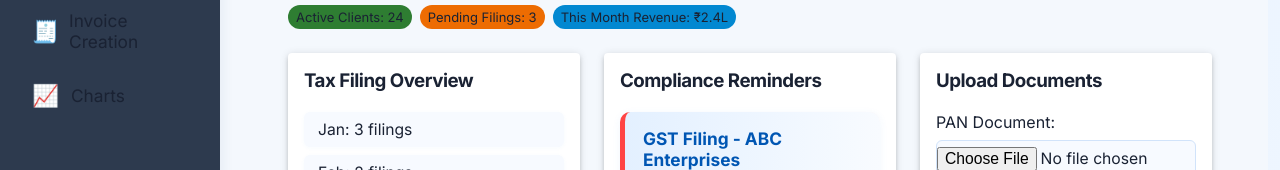
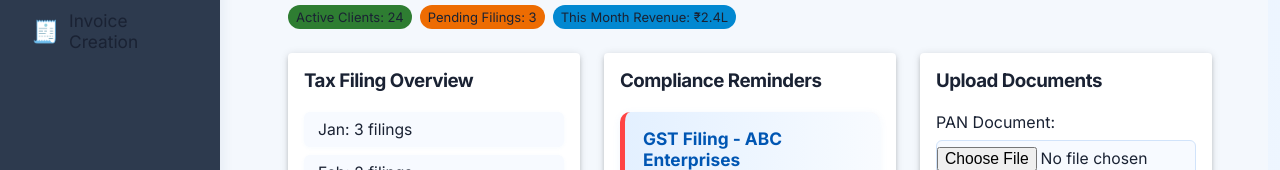
Before and after one commit to Sreemoyee46/Digital-CA-Platform, a React (Create React App) app: page /login in a window 1280 px wide. Both pictures are taken after typing "Sample", "Sample123" into the empty fields and a click on the button "Login". Shown: the part 217-387 px from the top of the page. Built offline with nearby package versions, Linux system fonts and the light colour scheme.

Commit message:
Remove Charts section from sidebar navigation

```diff
--- a/src/components/Sidebar.js
+++ b/src/components/Sidebar.js
@@ -51,15 +51,6 @@ function Sidebar({ isOpen, onClose }) {
           <span className="sidebar-icon">🧾</span>
           <span>Invoice Creation</span>
         </Link>
-
-        <Link
-          to="/charts"
-          className={`sidebar-link ${location.pathname === '/charts' ? 'active' : ''}`}
-          onClick={handleNavClick}
-        >
-          <span className="sidebar-icon">📈</span>
-          <span>Charts</span>
-        </Link>
       </nav>
 
       <button className="sidebar-logout" onClick={handleLogout}>
```
